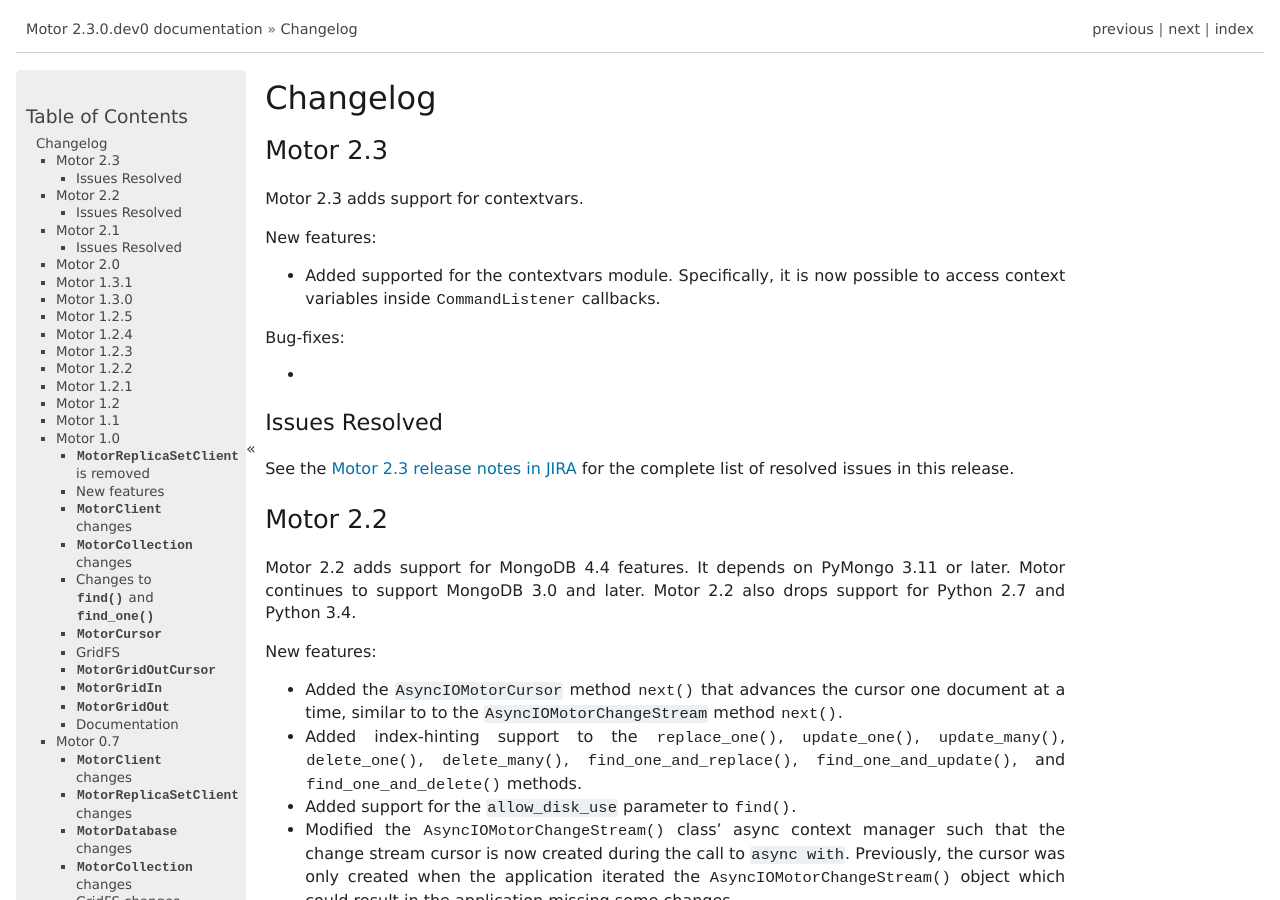
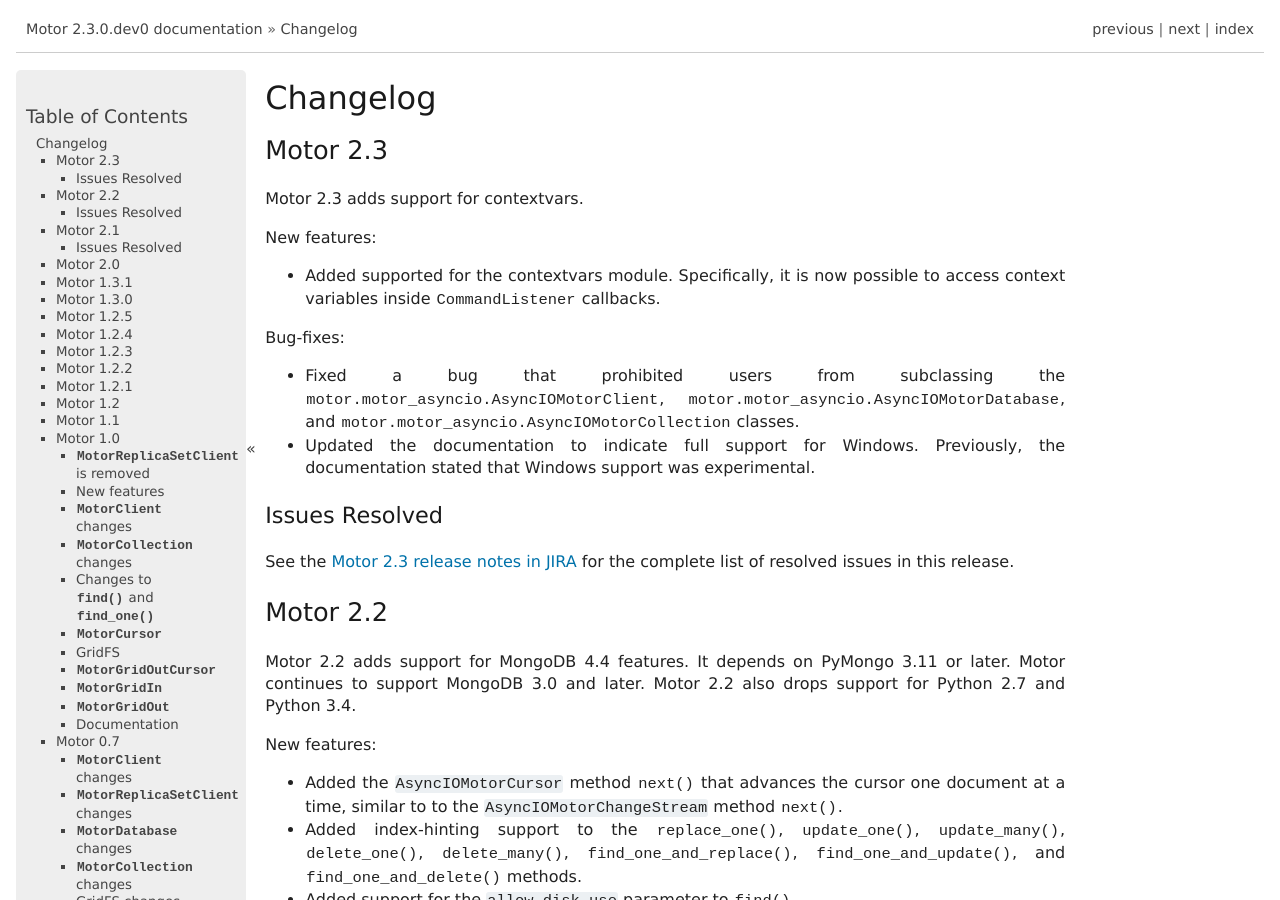
Before and after one commit to mongodb/motor, a Sphinx documentation site: the page built from doc/changelog.rst, in a window 1280 px wide and 900 px high. Built offline with Sphinx 7.4.7, drawn with Linux system fonts in a browser that asks for light colours; pages that are not in the unit, such as notebooks, are missing from menus; comment, search, counter and statistics services are not loaded; the version number is read from the project's files by our own code.

Commit message:
MOTOR-591 Document that Windows is supported

```diff
--- a/README.rst
+++ b/README.rst
@@ -97,7 +97,7 @@
 Motor works in all the environments officially supported by Tornado or by
 asyncio. It requires:
 
-* Unix, including macOS. Windows is not supported.
+* Unix (including macOS) or Windows.
 * PyMongo_ >=3.11,<4
 * Python 3.5+
 
--- a/doc/changelog.rst
+++ b/doc/changelog.rst
@@ -16,7 +16,13 @@
 
 Bug-fixes:
 
--
+- Fixed a bug that prohibited users from subclassing the
+  :class:`motor.motor_asyncio.AsyncIOMotorClient`,
+  :class:`motor.motor_asyncio.AsyncIOMotorDatabase`, and
+  :class:`motor.motor_asyncio.AsyncIOMotorCollection` classes.
+- Updated the documentation to indicate full support for Windows.
+  Previously, the documentation stated that Windows support was
+  experimental.
 
 Issues Resolved
 ~~~~~~~~~~~~~~~
--- a/doc/requirements.rst
+++ b/doc/requirements.rst
@@ -15,12 +15,6 @@
 .. _PyMongo: https://pypi.python.org/pypi/pymongo/
 
 .. _sphinx: http://sphinx.pocoo.org/
-
-Starting in version 2.1, Motor offers experimental support for Windows when it
-is using the asyncio event loop. This means it supports Windows exclusively
-with Python 3, either integrating with asyncio directly or with Tornado 5 or
-later: starting in version 5, Tornado uses the asyncio event loop on Python 3
-by default.
 
 .. _compatibility-matrix:
 
```
Also changed, not shown: 1 other file.
